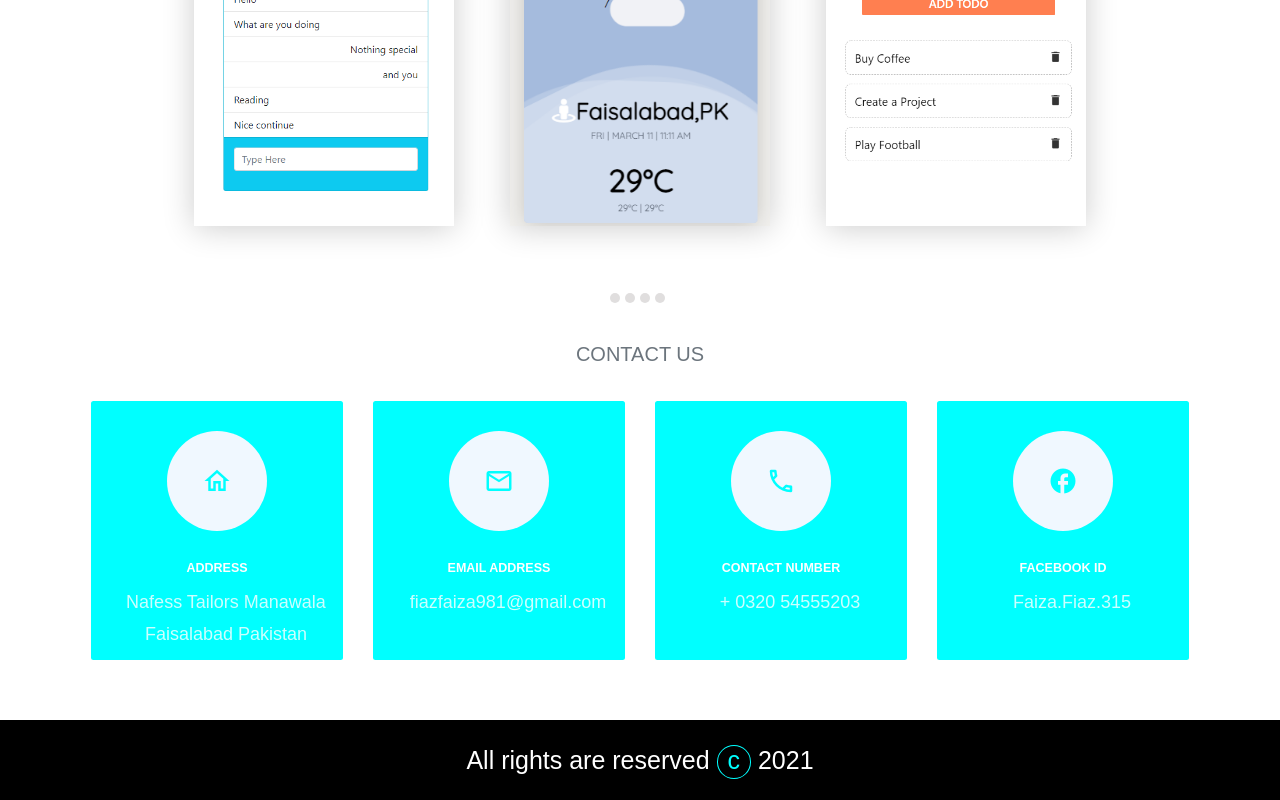
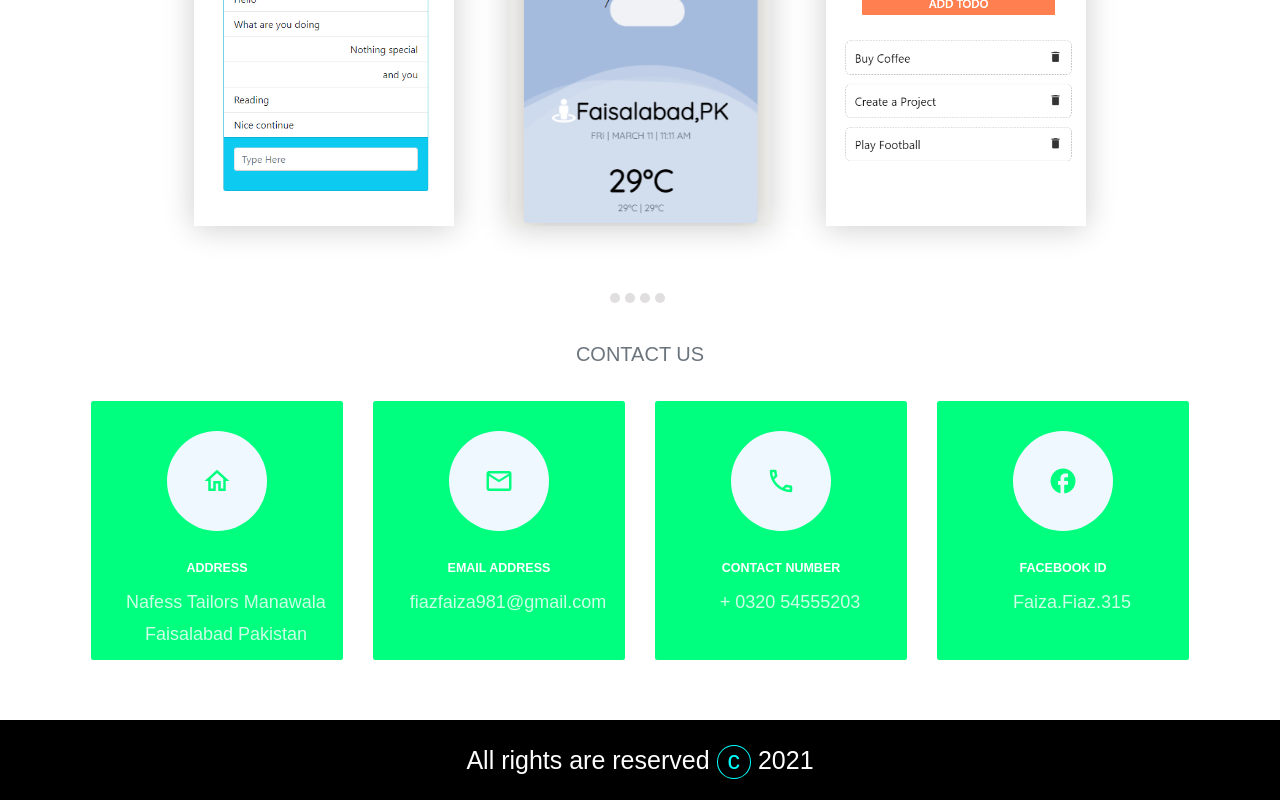
Before and after one commit to faiza203/Portfolio, a React (Create React App) app: page / in a window 1280 px wide. Shown: the part 2663-3463 px from the top of the page. Built offline with nearby package versions, Linux system fonts and the light colour scheme; a web font is replaced by a local one.

Commit message:
Update Styles

```diff
--- a/src/components/css/contact.css
+++ b/src/components/css/contact.css
@@ -1,5 +1,5 @@
 #contactSite {
-  background-color: aqua;
+  background-color: springgreen;
   color: white;
   max-width: 18em;
 }
@@ -11,7 +11,7 @@
 
 .contactIcon {
   background-color: aliceblue;
-  color: aqua;
+  color: springgreen;
   height: 100px;
   width: 100px;
   font-size: 30px;
@@ -45,5 +45,6 @@
 @media (max-width: 300px) {
   .contactSite {
     margin:0 !important ;
+    max-width: 16em;
   }
 }
--- a/src/components/css/home.css
+++ b/src/components/css/home.css
@@ -57,6 +57,10 @@
 }
 
 @media (max-width: 1100px) {
+  #Home{
+    background-image: url("https://encrypted-tbn0.gstatic.com/images?q=tbn:ANd9GcQbBc-DB9oWr7H9msIq6LpRN0b21_y9eKCDag&usqp=CAU");
+    background-repeat: no-repeat;
+  }
   .welcome {
     position: absolute;
   }
```
